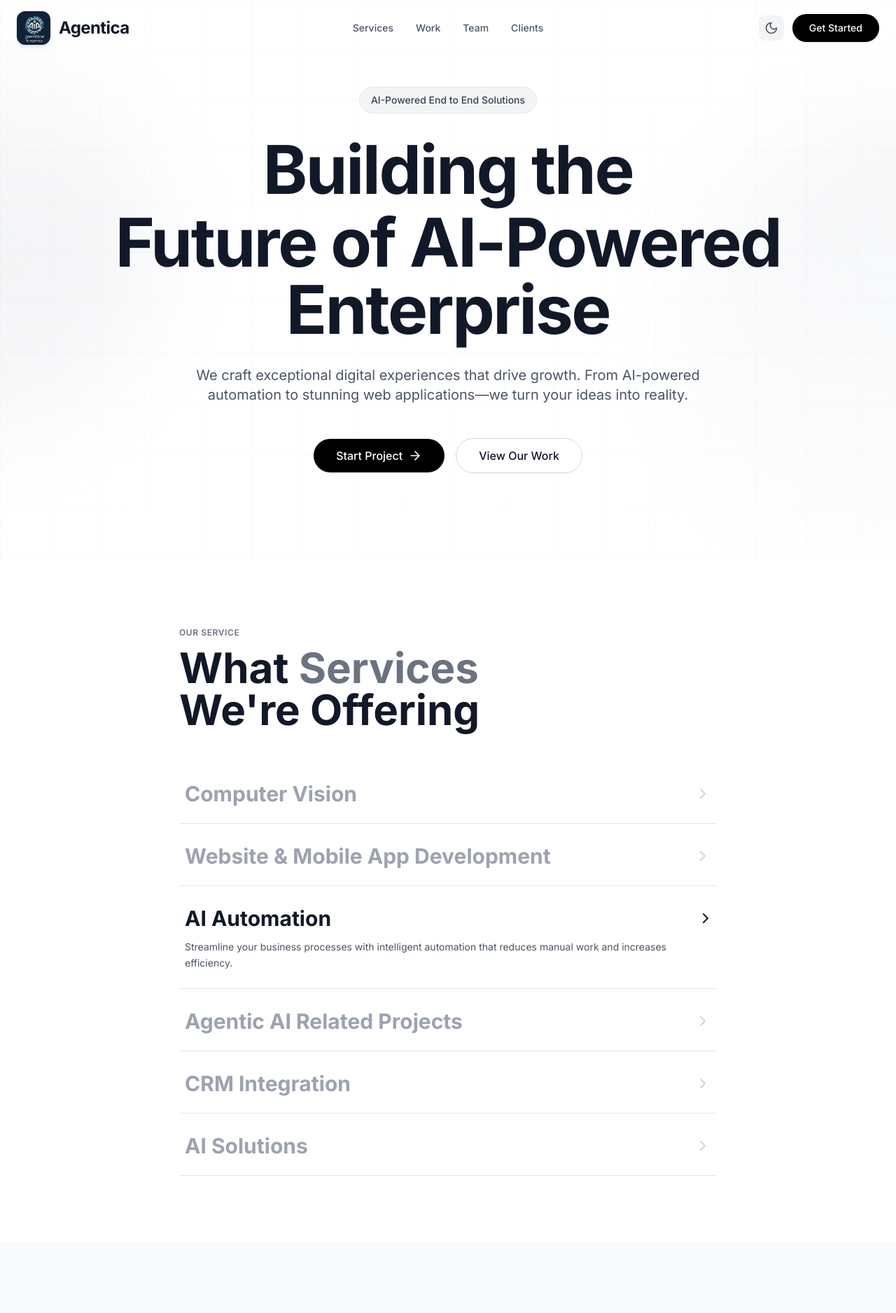
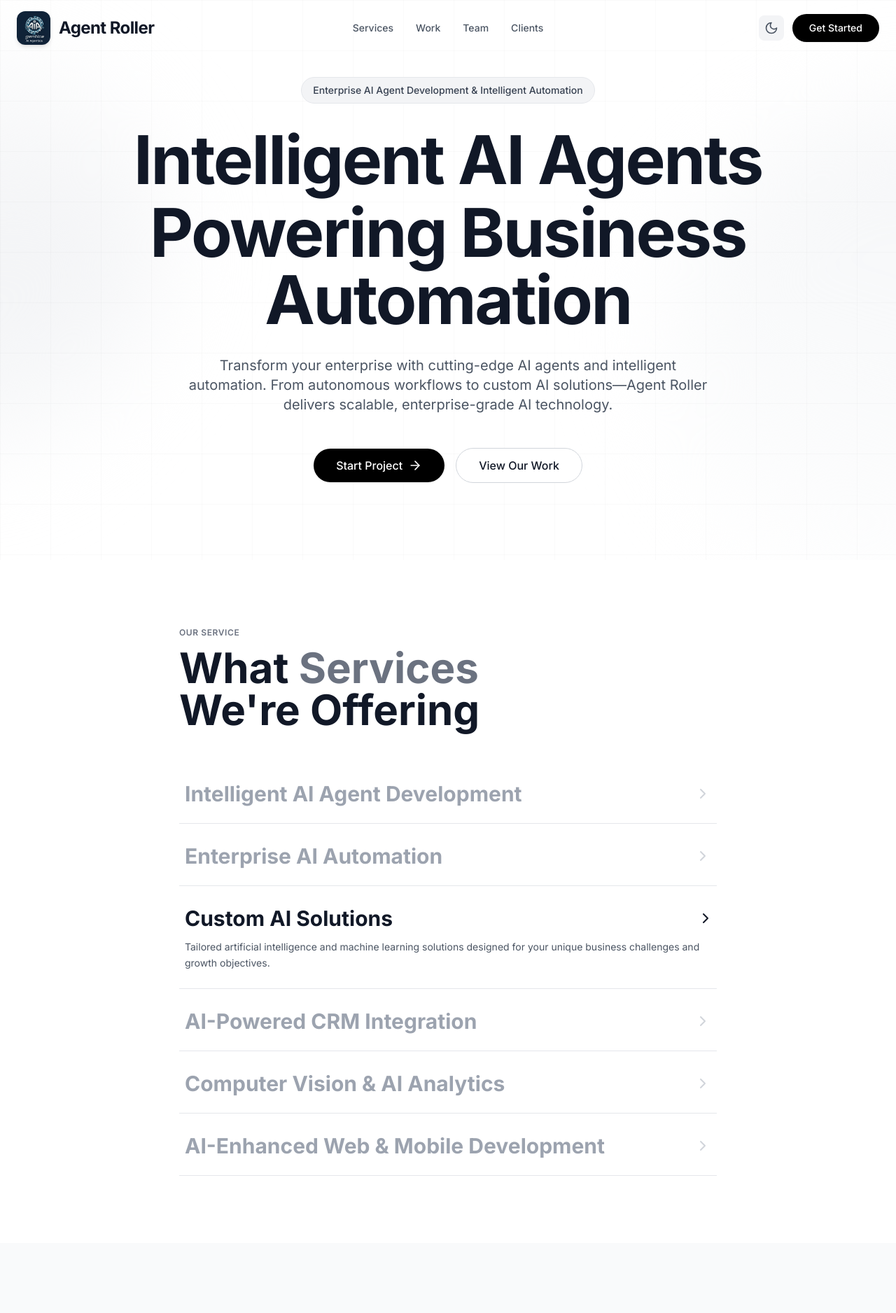
Before and after one commit to ShahzaibAli-1/AI_Agentica_website, a React (Vite) app: page / in a window 1280 px wide. Shown: the top 1876 px of the page at 70% size. Built offline with nearby package versions, Linux system fonts and the light colour scheme.

Commit message:
Updated SEO of different sections

```diff
--- a/index.html
+++ b/index.html
@@ -4,7 +4,9 @@
     <meta charset="UTF-8" />
     <link rel="icon" type="image/png" href="/visuals/Logo/AI_Agentica.png" />
     <meta name="viewport" content="width=device-width, initial-scale=1.0" />
-    <title>Agentica - AI Solutions</title>
+    <meta name="description" content="Agent Roller - Leading AI Automation & Intelligent Agent Solutions. Transform your business with cutting-edge AI agents, automation, and enterprise AI development services." />
+    <meta name="keywords" content="AI agents, AI automation, intelligent agents, enterprise AI solutions, AI development, autonomous agents, AI consulting, machine learning, AI integration" />
+    <title>Agent Roller - AI Agent Development & Automation Solutions | Enterprise AI Services</title>
   </head>
   <body>
     <div id="root"></div>
--- a/src/components/layout/Footer.jsx
+++ b/src/components/layout/Footer.jsx
@@ -10,15 +10,15 @@ const Footer = () => {
                         <a href="#hero" className="flex items-center gap-3 mb-4 group">
                             <div className="relative w-12 h-12 rounded-xl overflow-hidden shadow-md group-hover:shadow-lg transition-all duration-300">
                                 <img
-                                    src="/visuals/Logo/AI_Agentica.png"
-                                    alt="Agentica Logo"
+                                    src="/visuals/Logo/Agent_Roller.png"
+                                    alt="Agent Roller - AI Agent Development & Automation Solutions"
                                     className="w-full h-full object-cover group-hover:scale-105 transition-transform duration-300"
                                 />
                             </div>
-                            <span className="text-2xl font-bold text-gray-900 dark:text-white">Agentica</span>
+                            <span className="text-2xl font-bold text-gray-900 dark:text-white">Agent Roller</span>
                         </a>
                         <p className="text-sm text-gray-600 max-w-xs leading-relaxed">
-                            Building the autonomous workforce of the future with cutting-edge AI solutions.
+                            Pioneering intelligent AI agents and automation solutions for the enterprise of tomorrow.
                         </p>
                     </div>
 
@@ -55,15 +55,15 @@ const Footer = () => {
                                 <Github className="w-5 h-5" />
                             </a>
                         </div>
-                        <a href="mailto:ai.agentica@gmail.com" className="flex items-center gap-2 text-sm text-gray-600 hover:text-gray-900 transition-colors font-medium">
+                        <a href="mailto:contact@agentroller.com" className="flex items-center gap-2 text-sm text-gray-600 hover:text-gray-900 transition-colors font-medium">
                             <Mail className="w-4 h-4" />
-                            ai.agentica@gmail.com
+                            contact@agentroller.com
                         </a>
                     </div>
                 </div>
 
                 <div className="pt-8 border-t border-gray-200 dark:border-gray-800 flex flex-col md:flex-row justify-between items-center gap-4">
-                    <p className="text-sm text-gray-500 dark:text-gray-500">© {new Date().getFullYear()} Agentica AI Solutions. All rights reserved.</p>
+                    <p className="text-sm text-gray-500 dark:text-gray-500">© {new Date().getFullYear()} Agent Roller - AI Agent Development & Automation Solutions. All rights reserved.</p>
                     <div className="flex gap-6 text-sm text-gray-500">
                         <a href="#" className="hover:text-gray-900 dark:hover:text-white transition-colors">Privacy Policy</a>
                         <a href="#" className="hover:text-gray-900 dark:hover:text-white transition-colors">Terms of Service</a>
--- a/src/components/layout/Navbar.jsx
+++ b/src/components/layout/Navbar.jsx
@@ -57,11 +57,11 @@ const Navbar = ({ isDark, toggleTheme }) => {
                         <div className="relative w-12 h-12 rounded-xl overflow-hidden shadow-md group-hover:shadow-lg transition-all duration-300">
                             <img
                                 src="/visuals/Logo/AI_Agentica.png"
-                                alt="Agentica Logo"
+                                alt="Agent Roller - AI Agent Development & Automation"
                                 className="w-full h-full object-cover group-hover:scale-105 transition-transform duration-300"
                             />
                         </div>
-                        <span className="text-2xl font-bold text-gray-900 dark:text-white tracking-tight">Agentica</span>
+                        <span className="text-2xl font-bold text-gray-900 dark:text-white tracking-tight">Agent Roller</span>
                     </a>
 
                     {/* Desktop Nav - Centered */}
--- a/src/components/sections/Clients.jsx
+++ b/src/components/sections/Clients.jsx
@@ -5,7 +5,7 @@ import { motion } from 'framer-motion';
 const Clients = () => {
     const testimonials = [
         {
-            quote: "Agentica's solutions helped us automate 70% of our manual data entry work. The ROI was immediate.",
+            quote: "Agent Roller's intelligent AI agents helped us automate 70% of our manual processes. The ROI and efficiency gains were transformative.",
             name: "Sarah Chen",
             role: "CTO, FinTech Global",
             logo: "FinTech"
@@ -37,10 +37,10 @@ const Clients = () => {
                     viewport={{ once: true }}
                     transition={{ duration: 0.6 }}
                 >
-                    <span className="inline-block text-sm font-semibold text-gray-900 dark:text-white uppercase tracking-wider mb-4">Testimonials</span>
-                    <h2 className="text-4xl md:text-6xl font-bold mb-6 text-gray-900 dark:text-white">Trusted by Innovators</h2>
+                    <span className="inline-block text-sm font-semibold text-gray-900 dark:text-white uppercase tracking-wider mb-4">Client Success Stories</span>
+                    <h2 className="text-4xl md:text-6xl font-bold mb-6 text-gray-900 dark:text-white">Trusted by Industry Leaders</h2>
                     <p className="text-gray-600 dark:text-gray-400 max-w-2xl mx-auto text-lg">
-                        Partnering with forward-thinking companies to build the future of work.
+                        Partnering with visionary enterprises to deploy intelligent AI agents and automation solutions that drive measurable results.
                     </p>
                 </motion.div>
 
--- a/src/components/sections/Contact.jsx
+++ b/src/components/sections/Contact.jsx
@@ -14,7 +14,7 @@ Email: ${formData.get('email')}
 Message:
 ${formData.get('message')}`;
 
-        window.location.href = `mailto:ai.agentica@gmail.com?subject=${encodeURIComponent(subject)}&body=${encodeURIComponent(body)}`;
+        window.location.href = `mailto:contact@agentroller.com?subject=${encodeURIComponent(subject)}&body=${encodeURIComponent(body)}`;
     };
 
     return (
@@ -33,11 +33,11 @@ ${formData.get('message')}`;
                     <div className="text-center mb-16">
                         <span className="inline-block text-sm font-semibold text-gray-900 dark:text-white uppercase tracking-wider mb-4">Get In Touch</span>
                         <h2 className="text-4xl md:text-6xl font-bold text-gray-900 dark:text-white mb-6">
-                            Let's Build Something
-                            <span className="block text-gray-900 dark:text-white"> Amazing Together</span>
+                            Transform Your Business
+                            <span className="block text-gray-900 dark:text-white">With AI Agents</span>
                         </h2>
                         <p className="text-lg text-gray-600 dark:text-gray-400 max-w-2xl mx-auto">
-                            Ready to transform your business with AI? Let's discuss how we can help you achieve your goals.
+                            Ready to deploy intelligent AI automation? Contact Agent Roller today to discuss how our AI agents can revolutionize your enterprise operations.
                         </p>
                     </div>
 
@@ -56,8 +56,8 @@ ${formData.get('message')}`;
                                 </div>
                                 <h3 className="text-xl font-semibold text-gray-900 dark:text-white mb-2">Email Us</h3>
                                 <p className="text-gray-600 dark:text-gray-400 mb-3">Drop us a line anytime</p>
-                                <a href="mailto:ai.agentica@gmail.com" className="text-gray-900 hover:text-black transition-colors font-medium">
-                                    ai.agentica@gmail.com
+                                <a href="mailto:contact@agentroller.com" className="text-gray-900 hover:text-black transition-colors font-medium">
+                                    contact@agentroller.com
                                 </a>
                             </div>
 
--- a/src/components/sections/Hero.jsx
+++ b/src/components/sections/Hero.jsx
@@ -52,19 +52,19 @@ const Hero = () => {
                                 className="inline-flex items-center gap-2 px-4 py-2 rounded-full bg-gray-100 dark:bg-gray-800 border border-gray-200 dark:border-gray-700 mb-8"
                             >
                                 {/* <Sparkles className="w-4 h-4 text-gray-900 dark:text-white" /> */}
-                                <span className="text-sm font-medium text-gray-700 dark:text-gray-300">AI-Powered End to End Solutions</span>
+                                <span className="text-sm font-medium text-gray-700 dark:text-gray-300">Enterprise AI Agent Development & Intelligent Automation</span>
                             </motion.div>
 
                             <h1 className="text-5xl md:text-7xl lg:text-8xl font-bold tracking-tight leading-[1.1] mb-8">
-                                <span className="block text-gray-900 dark:text-white mb-2">Building the</span>
+                                <span className="block text-gray-900 dark:text-white mb-2">Intelligent AI Agents</span>
                                 <span className="block text-gray-900 dark:text-white">
-                                    Future of AI-Powered
+                                    Powering Business
                                 </span>
-                                <span className="block text-gray-900 dark:text-white">Enterprise</span>
+                                <span className="block text-gray-900 dark:text-white">Automation</span>
                             </h1>
 
                             <p className="text-lg md:text-xl text-gray-600 dark:text-gray-400 mb-12 max-w-3xl mx-auto leading-relaxed">
-                                We craft exceptional digital experiences that drive growth. From AI-powered automation to stunning web applications—we turn your ideas into reality.
+                                Transform your enterprise with cutting-edge AI agents and intelligent automation. From autonomous workflows to custom AI solutions—Agent Roller delivers scalable, enterprise-grade AI technology.
                             </p>
 
                             <motion.div
--- a/src/components/sections/Services.jsx
+++ b/src/components/sections/Services.jsx
@@ -7,28 +7,28 @@ const Services = () => {
 
     const services = [
         {
-            title: "Computer Vision",
-            description: "Advanced image and video analysis solutions for object detection, facial recognition, and real-time visual intelligence.",
+            title: "Intelligent AI Agent Development",
+            description: "Build autonomous AI agents that reason, plan, and execute complex business tasks with enterprise-grade reliability and scalability.",
         },
         {
-            title: "Website & Mobile App Development",
-            description: "Full-stack web and mobile development integrated with cutting-edge AI capabilities.",
+            title: "Enterprise AI Automation",
+            description: "Deploy intelligent automation solutions that transform workflows, reduce operational costs, and boost productivity across your organization.",
         },
         {
-            title: "AI Automation",
-            description: "Streamline your business processes with intelligent automation that reduces manual work and increases efficiency.",
+            title: "Custom AI Solutions",
+            description: "Tailored artificial intelligence and machine learning solutions designed for your unique business challenges and growth objectives.",
         },
         {
-            title: "Agentic AI Related Projects",
-            description: "Develop autonomous AI agents that can reason, plan, and execute complex tasks independently for your business.",
+            title: "AI-Powered CRM Integration",
+            description: "Seamlessly integrate intelligent CRM systems with AI automation to enhance customer engagement and optimize sales performance.",
         },
         {
-            title: "CRM Integration",
-            description: "Seamlessly integrate AI-powered CRM solutions to enhance customer relationships and optimize sales workflows.",
+            title: "Computer Vision & AI Analytics",
+            description: "Advanced image recognition, video analysis, and real-time visual intelligence powered by cutting-edge AI technology.",
         },
         {
-            title: "AI Solutions",
-            description: "Cutting-edge AI and machine learning solutions for automation and intelligent decision-making.",
+            title: "AI-Enhanced Web & Mobile Development",
+            description: "Full-stack application development with integrated AI capabilities for smarter, more responsive digital experiences.",
         }
     ];
 
```
